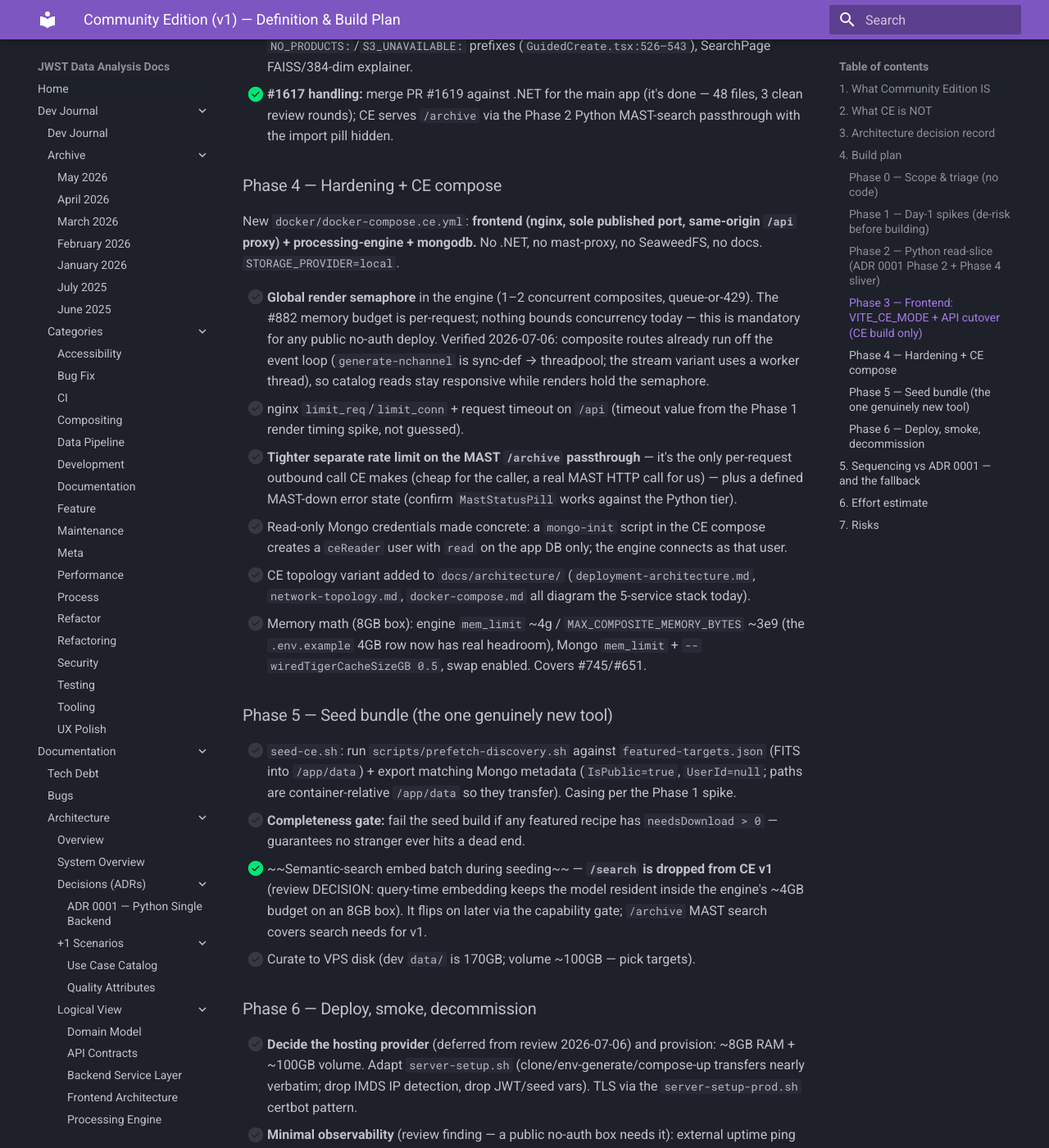
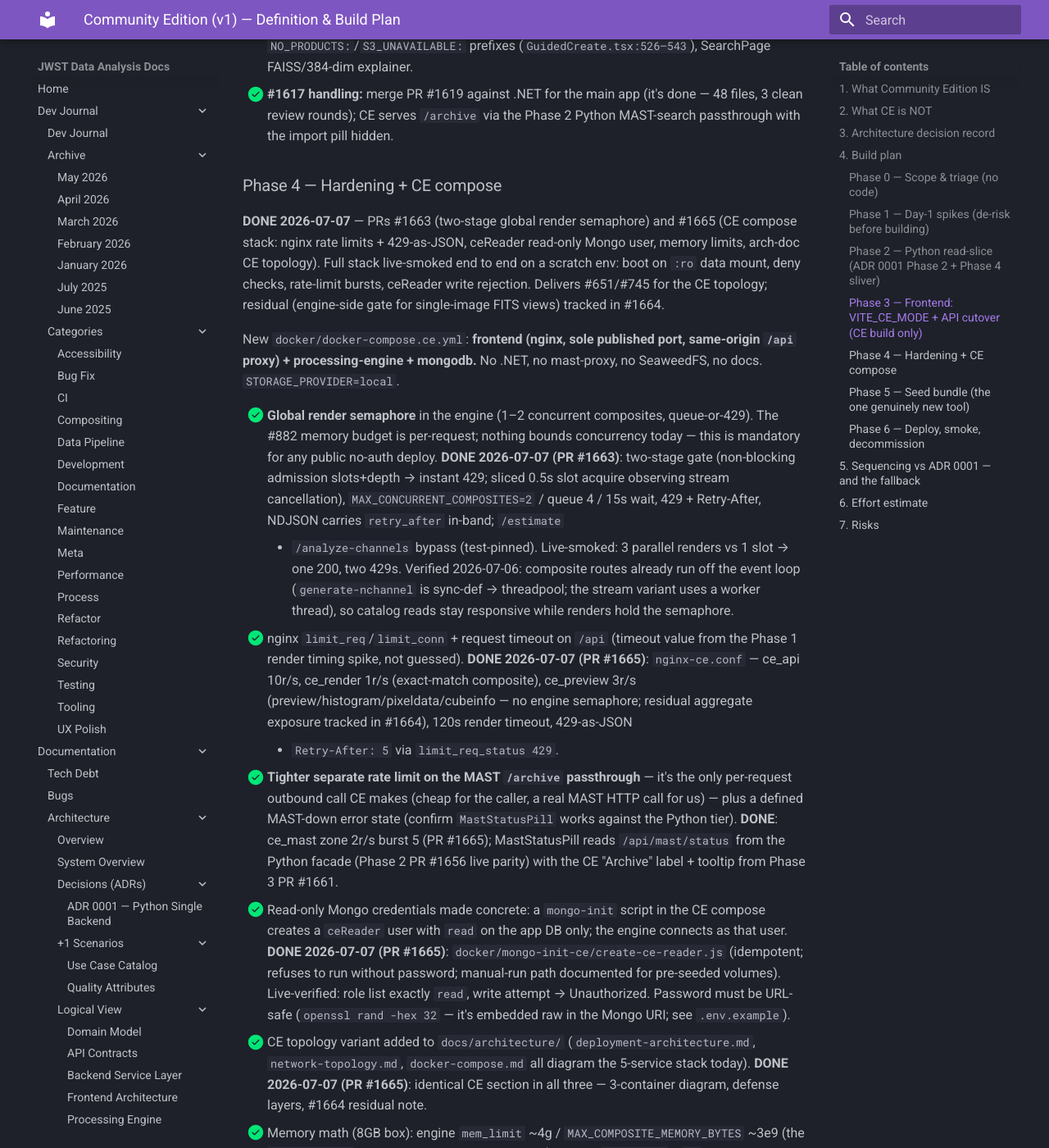
Before and after one commit to Snoww3d/jwst-data-analysis, an MkDocs documentation site: the page built from docs/plans/features/community-edition-v1.md, in a window 1280 px wide and 1400 px high, scrolled down 5088 px. Shown: the whole window at 82% size. Built offline with MkDocs 1.6.1 and Material for MkDocs 9.7.7, drawn with Linux system fonts in a browser that asks for light colours; some of the changed text lies outside the part shown.

Commit message:
docs: mark CE plan Phase 4 complete (#1663, #1665) (#1666)
Tick all six Phase 4 checklist items with completion notes and add the
phase DONE header (matching the Phase 2/3 style). Residual single-image
render exposure tracked in #1664.

Claude-Session: https://claude.ai/code/session_01XMkL328R1NyEXucXsVBLpC

```diff
--- a/docs/plans/features/community-edition-v1.md
+++ b/docs/plans/features/community-edition-v1.md
@@ -199,33 +199,66 @@ One flag, build-time, no fork. Framed as a **progressive capability gate**
 
 ### Phase 4 — Hardening + CE compose
 
+**DONE 2026-07-07** — PRs #1663 (two-stage global render semaphore) and #1665
+(CE compose stack: nginx rate limits + 429-as-JSON, ceReader read-only Mongo
+user, memory limits, arch-doc CE topology). Full stack live-smoked end to end
+on a scratch env: boot on `:ro` data mount, deny checks, rate-limit bursts,
+ceReader write rejection. Delivers #651/#745 for the CE topology; residual
+(engine-side gate for single-image FITS views) tracked in #1664.
+
 New `docker/docker-compose.ce.yml`: **frontend (nginx, sole published port,
 same-origin `/api` proxy) + processing-engine + mongodb.** No .NET, no
 mast-proxy, no SeaweedFS, no docs. `STORAGE_PROVIDER=local`.
 
-- [ ] **Global render semaphore** in the engine (1–2 concurrent composites,
+- [x] **Global render semaphore** in the engine (1–2 concurrent composites,
       queue-or-429). The #882 memory budget is per-request; nothing bounds
       concurrency today — this is mandatory for any public no-auth deploy.
+      **DONE 2026-07-07 (PR #1663)**: two-stage gate (non-blocking admission
+      slots+depth → instant 429; sliced 0.5s slot acquire observing stream
+      cancellation), `MAX_CONCURRENT_COMPOSITES=2` / queue 4 / 15s wait,
+      429 + Retry-After, NDJSON carries `retry_after` in-band; `/estimate`
+      + `/analyze-channels` bypass (test-pinned). Live-smoked: 3 parallel
+      renders vs 1 slot → one 200, two 429s.
       Verified 2026-07-06: composite routes already run off the event loop
       (`generate-nchannel` is sync-def → threadpool; the stream variant uses
       a worker thread), so catalog reads stay responsive while renders hold
       the semaphore.
-- [ ] nginx `limit_req`/`limit_conn` + request timeout on `/api` (timeout
+- [x] nginx `limit_req`/`limit_conn` + request timeout on `/api` (timeout
       value from the Phase 1 render timing spike, not guessed).
-- [ ] **Tighter separate rate limit on the MAST `/archive` passthrough** —
+      **DONE 2026-07-07 (PR #1665)**: `nginx-ce.conf` — ce_api 10r/s,
+      ce_render 1r/s (exact-match composite), ce_preview 3r/s
+      (preview/histogram/pixeldata/cubeinfo — no engine semaphore; residual
+      aggregate exposure tracked in #1664), 120s render timeout, 429-as-JSON
+      + `Retry-After: 5` via `limit_req_status 429`.
+- [x] **Tighter separate rate limit on the MAST `/archive` passthrough** —
       it's the only per-request outbound call CE makes (cheap for the caller,
       a real MAST HTTP call for us) — plus a defined MAST-down error state
       (confirm `MastStatusPill` works against the Python tier).
-- [ ] Read-only Mongo credentials made concrete: a `mongo-init` script in the
+      **DONE**: ce_mast zone 2r/s burst 5 (PR #1665); MastStatusPill reads
+      `/api/mast/status` from the Python facade (Phase 2 PR #1656 live
+      parity) with the CE "Archive" label + tooltip from Phase 3 PR #1661.
+- [x] Read-only Mongo credentials made concrete: a `mongo-init` script in the
       CE compose creates a `ceReader` user with `read` on the app DB only;
       the engine connects as that user.
-- [ ] CE topology variant added to `docs/architecture/`
+      **DONE 2026-07-07 (PR #1665)**: `docker/mongo-init-ce/create-ce-reader.js`
+      (idempotent; refuses to run without password; manual-run path documented
+      for pre-seeded volumes). Live-verified: role list exactly `read`, write
+      attempt → Unauthorized. Password must be URL-safe (`openssl rand -hex 32`
+      — it's embedded raw in the Mongo URI; see `.env.example`).
+- [x] CE topology variant added to `docs/architecture/`
       (`deployment-architecture.md`, `network-topology.md`,
       `docker-compose.md` all diagram the 5-service stack today).
-- [ ] Memory math (8GB box): engine `mem_limit` ~4g /
+      **DONE 2026-07-07 (PR #1665)**: identical CE section in all three —
+      3-container diagram, defense layers, #1664 residual note.
+- [x] Memory math (8GB box): engine `mem_limit` ~4g /
       `MAX_COMPOSITE_MEMORY_BYTES` ~3e9 (the `.env.example` 4GB row now has
       real headroom), Mongo `mem_limit` + `--wiredTigerCacheSizeGB 0.5`,
       swap enabled. Covers #745/#651.
+      **DONE 2026-07-07 (PR #1665)**: engine 4g / mongo 1g (WT 0.5) /
+      frontend 256m in `docker-compose.ce.yml`; host swap is a Phase 6
+      provisioning step. Boot fix shipped alongside: MastService/
+      DownloadStateManager tolerate EROFS at init (the `:ro` data mount
+      crashed import-time `makedirs`); any other OSError still raises.
 
 ### Phase 5 — Seed bundle (the one genuinely new tool)
 
```
